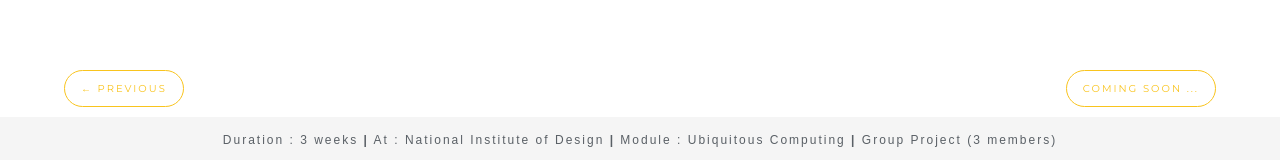
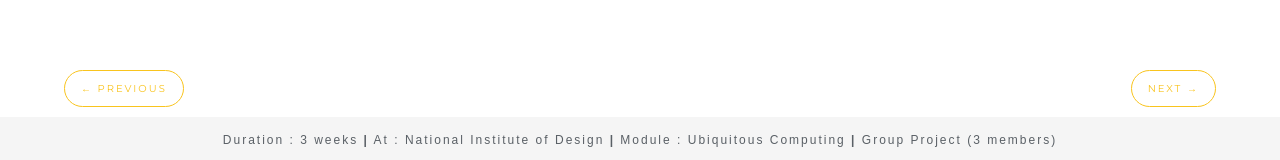
Before and after one commit to ghemant/portfolio, a plain HTML site: page casestudies/focus-pen.html in a window 1280 px wide. Shown: the part 8805-8965 px from the top of the page. Drawn offline with nearby package versions, Linux system fonts and the light colour scheme; a script that the page names is missing; a web font is replaced by a local one.

```diff
--- a/casestudies/focus-pen.html
+++ b/casestudies/focus-pen.html
@@ -75,7 +75,7 @@
       <a href="./design-project-1.html" class="btn btn-color-out-yellow btn-sm btn-round">&larr; Previous</a>
   </li>
   <li class="next">
-      <a href="../index.html" class="btn btn-color-out-yellow btn-sm btn-round">Coming Soon ...</a>  <!--Next &rarr;-->
+      <a href="./IITG-TataWearables.html" class="btn btn-color-out-yellow btn-sm btn-round">Next &rarr;</a>  <!--Next &rarr;-->
   </li>
 </ul>
         <!-- end of navigation menu-->
```
Also changed, not shown: index.html (+2 -2 lines).
